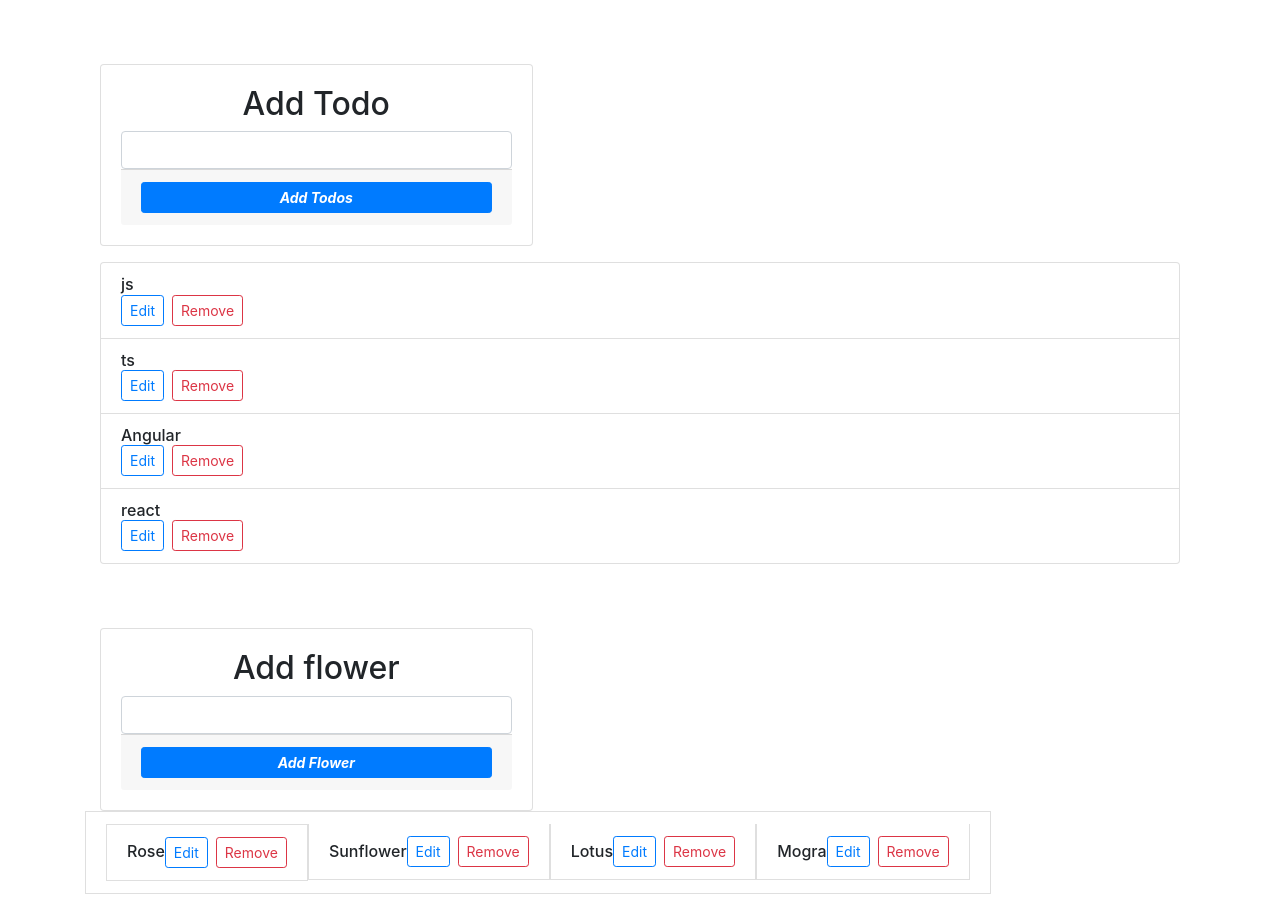
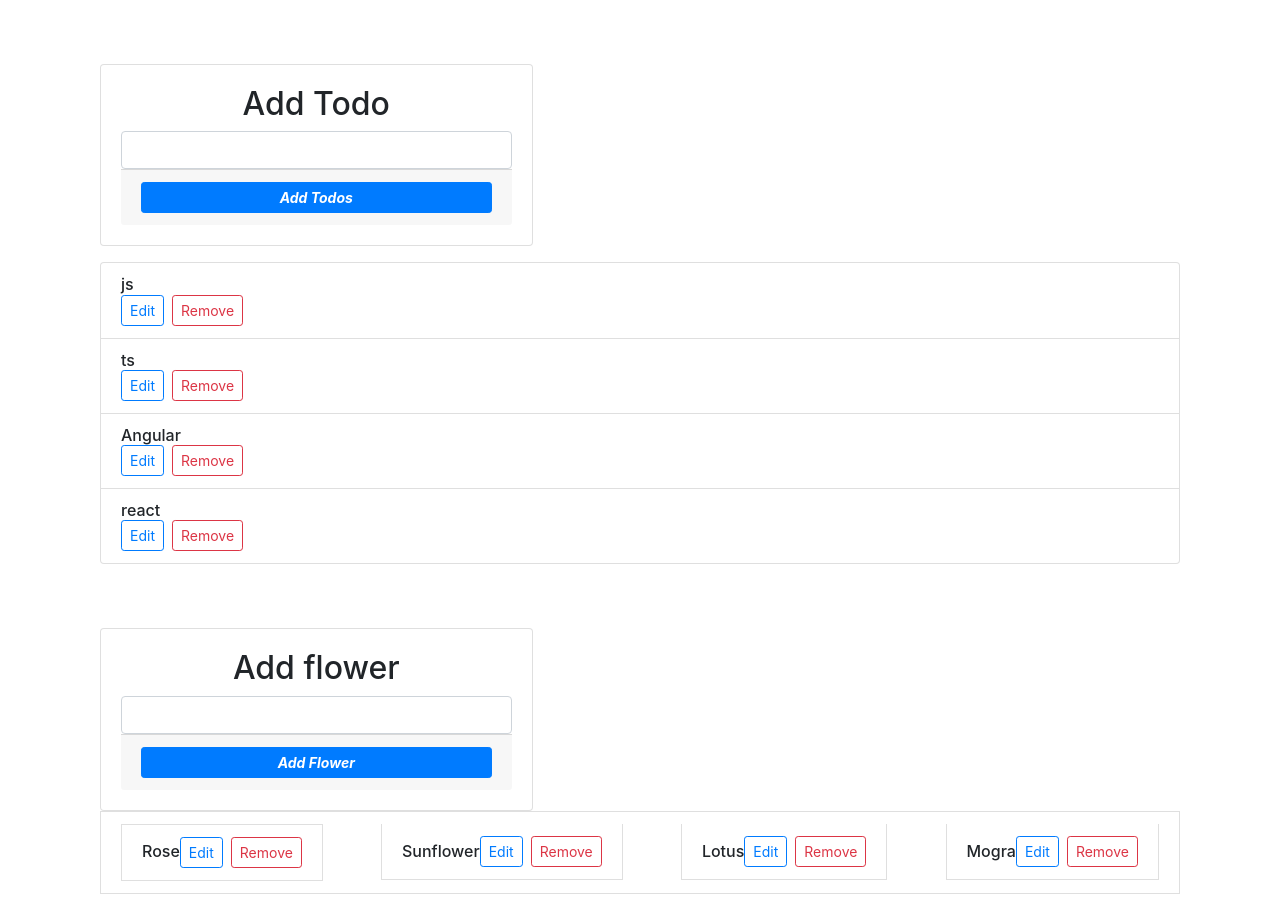
Before and after one commit to kiranainile/todo_crud1, an Angular app: page / in a window 1280 px wide. Built offline with nearby package versions, Linux system fonts and the light colour scheme.

Commit message:
updated changes

```diff
--- a/src/app/todo/todo.component.html
+++ b/src/app/todo/todo.component.html
@@ -63,7 +63,7 @@
 
         </div>
     </div>
-     <div class="col-">
+     <div class="col-12">
             <ul class="list-group-item d-flex justify-content-between align-items-center flex-wrap" *ngIf="todoArr1.length > 0; else noTodos">
                 <li class="list-group-item d-flex justify-content-between align-items-center flex-wrap" *ngFor="let kiran of todoArr1">
                     <h6 class="mb-2 mb-md-0">{{kiran.todoItem}}</h6>
```
